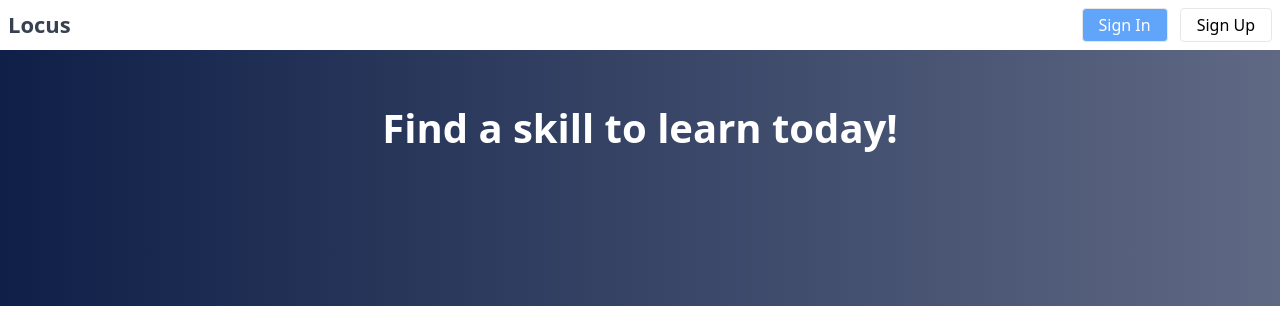
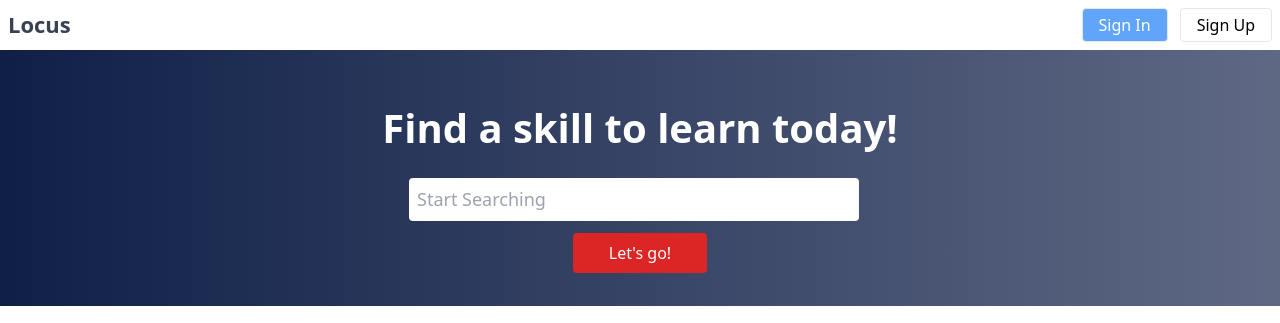
Before and after one commit to calebthecurious/Locus-app, a Next.js app: page / in a window 1280 px wide. Shown: the top 323 px of the page. Built offline with nearby package versions, Linux system fonts and the light colour scheme.

Commit message:
9th commit - nested components

```diff
--- a/app/book/[slug]/page.tsx
+++ b/app/book/[slug]/page.tsx
@@ -1,21 +1,14 @@
-import Link from "next/link"
-import NavBar from "../../components/NavBar"
-
 import Form from "./components/Form"
 import Header from "./components/Header"
 
 export default function Booking(){
     return (
-        <main className="bg-gray-100 min-h-screen w-screen">
-            <main className='max-w-scren-2xl m-auto bg-white'>
-                <NavBar />
                 <div className="border-t h-screen">
                     <div className="py-9 w-3/5 m-auto">
                         <Header />
                         <Form />
                     </div>
                 </div>
-            </main>
-        </main>
+
     )
 }
--- a/app/components/SearchBar.tsx
+++ b/app/components/SearchBar.tsx
@@ -1,9 +1,31 @@
-import React from 'react'
+"use client";
+
+import { useRouter } from "next/navigation";
+import { useState } from "react";
 
 export default function SearchBar() {
+    const router = useRouter();
+    const [location, setLocation] = useState("");
   return (
     <div>
-
+            <div className="text-left text-lg py-3 m-auto flex justify-center">
+                <input
+                type="text"
+                className="rounded mr-3 p-2 w-[450px]"
+                placeholder='Start Searching'
+                value={location}
+                onChange={(e) => setLocation(e.target.value)}
+                />
+            </div>
+            <button
+                className="rounded bg-red-600 px-9 py-2 text-white "
+                onClick={() => {
+                if (location === "banana") return;
+                router.push('/search');
+                }}
+            >
+                Let's go!
+            </button>
     </div>
   )
 }
--- /dev/null
+++ b/app/guide/[slug]/layout.tsx
@@ -0,0 +1,16 @@
+import Header from "./components/Header";
+
+export default function GuideLayout({
+    children,
+}: {
+    children: React.ReactNode;
+}) {
+    return (
+        <main>
+            <Header />
+            <div className="flex m-auto w-2/3 justify-between items-start 0 -mt-11">
+            {children}
+            </div>
+        </main>
+    )
+}
--- a/app/guide/[slug]/page.tsx
+++ b/app/guide/[slug]/page.tsx
@@ -10,11 +10,7 @@ import TItle from "./components/TItle";
 
 export default function GuideDetails(){
     return (
-        <main className="bg-gray-100 min-h-screen w-screen">
-            <main className='max-w-scren-2xl m-auto bg-white'>
-                <NavBar />
-                <Header />
-                <div className="flex m-auto w-2/3 justify-between items-start 0 -mt-11">
+<>
                     <div className="bg-white w-[70%] rounded p-3 shadow">
                         <GuideNavBar />
                         <TItle />
@@ -26,8 +22,6 @@ export default function GuideDetails(){
                     <div className="w-[27%] relative text-reg ">
                         <BookingCard />
                     </div>
-                </div>
-            </main>
-        </main>
+</>
     )
 }
--- a/app/guide/[slug]/skills/page.tsx
+++ b/app/guide/[slug]/skills/page.tsx
@@ -5,21 +5,15 @@ import Skills from "../components/Skills";
 
 export default function SkillsMenu(){
     return (
-        <main className="bg-gray-100 min-h-screen w-screen">
-            <main className='max-w-scren-2xl m-auto bg-white'>
-<NavBar />
-<Header />
-                {/* DESCRIPTION PORTION*/}
-                <div className="flex m-auto w-2/3 justify-between items-start 0 -mt-11">
+<>
+
                 <div className="bg-white w-[100%] rounded p-3 shadow">
                     <GuideNavBar />
                     <Skills />
                 </div>
 
-                </div>
+
                 {/* DESCRIPTION PORTION*/}
-
-            </main>
-        </main>
+                </>
     )
 }
--- a/app/layout.tsx
+++ b/app/layout.tsx
@@ -1,3 +1,4 @@
+import NavBar from './components/NavBar'
 import './globals.css'
 
 export default function RootLayout({
@@ -12,7 +13,15 @@ export default function RootLayout({
         head.tsx. Find out more at https://beta.nextjs.org/docs/api-reference/file-conventions/head
       */}
       <head />
-      <body>{children}</body>
+      <body>
+      <main className="bg-gray-100 min-h-screen w-screen">
+    <main className='max-w-screen-2xl m-auto bg-white'>
+    <NavBar />
+
+         {children}
+         </main>
+            </main>
+            </body>
     </html>
   )
 }
--- a/app/page.tsx
+++ b/app/page.tsx
@@ -1,20 +1,17 @@
-import NavBar from './components/NavBar'
 import Header from './components/Header'
 import GuideCard from './components/guideCard'
 
 export default function Home() {
 
   return (
-<main className="bg-gray-100 min-h-screen w-screen">
-    <main className='max-w-scren-2xl m-auto bg-white'>
-<NavBar />
+
       <main>
         <Header />
         <div className="py-3 px-36 mt-10 flex flex-wrap">
           <GuideCard />
         </div>
       </main>
-    </main>
-  </main>
+
+
   )
 }
--- a/app/search/page.tsx
+++ b/app/search/page.tsx
@@ -1,15 +1,12 @@
 import Header from "../components/Header";
-import NavBar from "../components/NavBar";
 import GuideCard from "./components/GuideCard";
 
 import SearchSideBar from "./components/SearchSideBar";
 
 export default function Search() {
     return (
-        <main className="bg-gray-100 min-h-screen w-screen">
-    <main className='max-w-scren-2xl m-auto bg-white'>
-<NavBar />
-<Header />
+<>
+    <Header />
 
       <div className="flex py-4 m-auto w-2/3 justify-between items-start">
 <SearchSideBar />
@@ -19,7 +16,7 @@ export default function Search() {
     </div>
 
       {/* HEADER */}
-    </main>
-  </main>
+    </>
+
     )
 }
```
